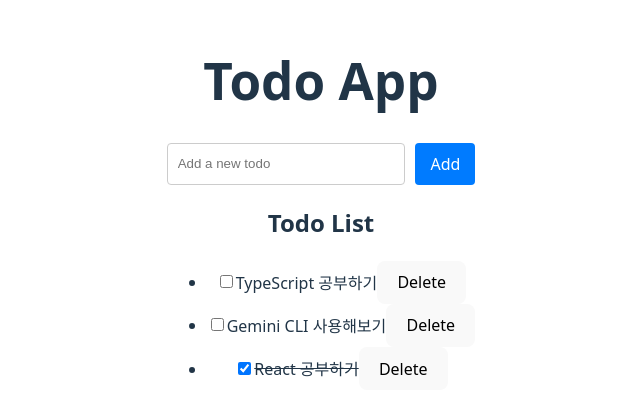
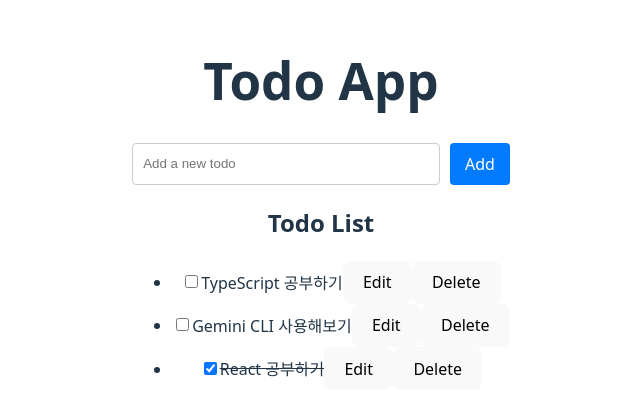
Before and after one commit to jaegap-tech/todolist-app, a React (Vite) app in the folder todolist-app/: page / in a window 1280 px wide. Shown: the part 188-604 px from the top of the page, without its empty margins (319-959 px from the left). Built offline with nearby package versions, Linux system fonts and the light colour scheme.

Commit message:
feat: 할 일 생성/수정/삭제 UI 및 상태 연동
- TodoItem에 EditTodoForm 및 ConfirmationDialog 통합

- useTodos 훅의 updateTodo, deleteTodo 함수와 UI 연결

- AddTodoForm 공백 처리 버그 수정

작업 5.5 완료

```diff
--- a/todolist-app/src/App.tsx
+++ b/todolist-app/src/App.tsx
@@ -4,13 +4,13 @@ import './App.css';
 import { useTodos } from './hooks/useTodos'; // Import useTodos
 
 function App() {
-  const { todos, addTodo, deleteTodo, toggleTodo } = useTodos(); // Use the custom hook
+  const { todos, addTodo, deleteTodo, toggleTodo, updateTodo } = useTodos(); // Use the custom hook
 
   return (
     <>
       <h1>Todo App</h1>
       <AddTodoForm onAddTodo={addTodo} /> {/* Pass addTodo as a prop */}
-      <TodoList todos={todos} onDelete={deleteTodo} onToggle={toggleTodo} /> {/* Pass todos, deleteTodo, and toggleTodo as props */}
+      <TodoList todos={todos} onDelete={deleteTodo} onToggle={toggleTodo} onUpdate={updateTodo} /> {/* Pass todos, deleteTodo, toggleTodo, and updateTodo as props */}
     </>
   );
 }
--- a/todolist-app/src/components/AddTodoForm.tsx
+++ b/todolist-app/src/components/AddTodoForm.tsx
@@ -38,6 +38,7 @@ const AddTodoForm: React.FC<AddTodoFormProps> = ({ onAddTodo }) => {
   const handleSubmit = (e: React.FormEvent) => {
     e.preventDefault();
     const trimmedText = text.trim();
+    setText(''); // Always clear the input, regardless of validation
 
     if (!trimmedText) {
       setHasError(true); // Set error if empty
@@ -46,7 +47,6 @@ const AddTodoForm: React.FC<AddTodoFormProps> = ({ onAddTodo }) => {
 
     setHasError(false); // Clear error if valid
     onAddTodo(trimmedText);
-    setText(''); // Clear input after successful submission
   };
 
   const handleChange = (e: React.ChangeEvent<HTMLInputElement>) => {
--- a/todolist-app/src/components/TodoItem.tsx
+++ b/todolist-app/src/components/TodoItem.tsx
@@ -1,24 +1,59 @@
-import React from 'react';
+import React, { useState } from 'react';
 import type { Todo } from '../types/todo';
+import EditTodoForm from './EditTodoForm';
+import ConfirmationDialog from './ConfirmationDialog'; // Import ConfirmationDialog
 
 interface TodoItemProps {
   todo: Todo;
   onDelete: (id: number) => void;
-  onToggle: (id: number) => void; // Callback for toggling completion status
+  onToggle: (id: number) => void;
+  onUpdate: (id: number, newText: string) => void;
 }
 
-const TodoItem: React.FC<TodoItemProps> = ({ todo, onDelete, onToggle }) => {
+const TodoItem: React.FC<TodoItemProps> = ({ todo, onDelete, onToggle, onUpdate }) => {
+  const [isEditing, setIsEditing] = useState(false);
+  const [showConfirmDialog, setShowConfirmDialog] = useState(false); // State to manage confirmation dialog
+
+  const handleSave = (id: number, newText: string) => {
+    onUpdate(id, newText);
+    setIsEditing(false);
+  };
+
+  const handleConfirmDelete = () => {
+    onDelete(todo.id);
+    setShowConfirmDialog(false); // Hide dialog after confirming
+  };
+
+  const handleCancelDelete = () => {
+    setShowConfirmDialog(false); // Hide dialog on cancel
+  };
+
   return (
     <li>
+      {isEditing ? (
+        <EditTodoForm todo={todo} onSave={handleSave} />
+      ) : (
+        <>
           <input
             type="checkbox"
             checked={todo.completed}
-        onChange={() => onToggle(todo.id)} // Call onToggle when checkbox is clicked
+            onChange={() => onToggle(todo.id)}
           />
           <span style={{ textDecoration: todo.completed ? 'line-through' : 'none' }}>
             {todo.text}
           </span>
-      <button onClick={() => onDelete(todo.id)}>Delete</button>
+          <button onClick={() => setIsEditing(true)}>Edit</button>
+          <button onClick={() => setShowConfirmDialog(true)}>Delete</button> {/* Show dialog on delete click */}
+        </>
+      )}
+
+      {showConfirmDialog && (
+        <ConfirmationDialog
+          message={`Are you sure you want to delete "${todo.text}"?`}
+          onConfirm={handleConfirmDelete}
+          onCancel={handleCancelDelete}
+        />
+      )}
     </li>
   );
 };
--- a/todolist-app/src/components/TodoList.tsx
+++ b/todolist-app/src/components/TodoList.tsx
@@ -5,10 +5,11 @@ import TodoItem from './TodoItem';
 interface TodoListProps {
   todos: Todo[];
   onDelete: (id: number) => void;
-  onToggle: (id: number) => void; // Callback for toggling completion status
+  onToggle: (id: number) => void;
+  onUpdate: (id: number, newText: string) => void; // Missing this prop
 }
 
-const TodoList: React.FC<TodoListProps> = ({ todos, onDelete, onToggle }) => {
+const TodoList: React.FC<TodoListProps> = ({ todos, onDelete, onToggle, onUpdate }) => {
   // Create a mutable copy for sorting
   const sortedTodos = [...todos].sort((a, b) => {
     // Incomplete todos (false) come before completed todos (true)
@@ -29,7 +30,7 @@ const TodoList: React.FC<TodoListProps> = ({ todos, onDelete, onToggle }) => {
       <h2>Todo List</h2>
       <ul>
         {sortedTodos.map(todo => (
-          <TodoItem key={todo.id} todo={todo} onDelete={onDelete} onToggle={onToggle} />
+          <TodoItem key={todo.id} todo={todo} onDelete={onDelete} onToggle={onToggle} onUpdate={onUpdate} />
         ))}
       </ul>
     </div>
```
Also changed, not shown: 1 other file (tests, documents, lock files or other folders). Lines whose indentation alone changed are shown as unchanged.
